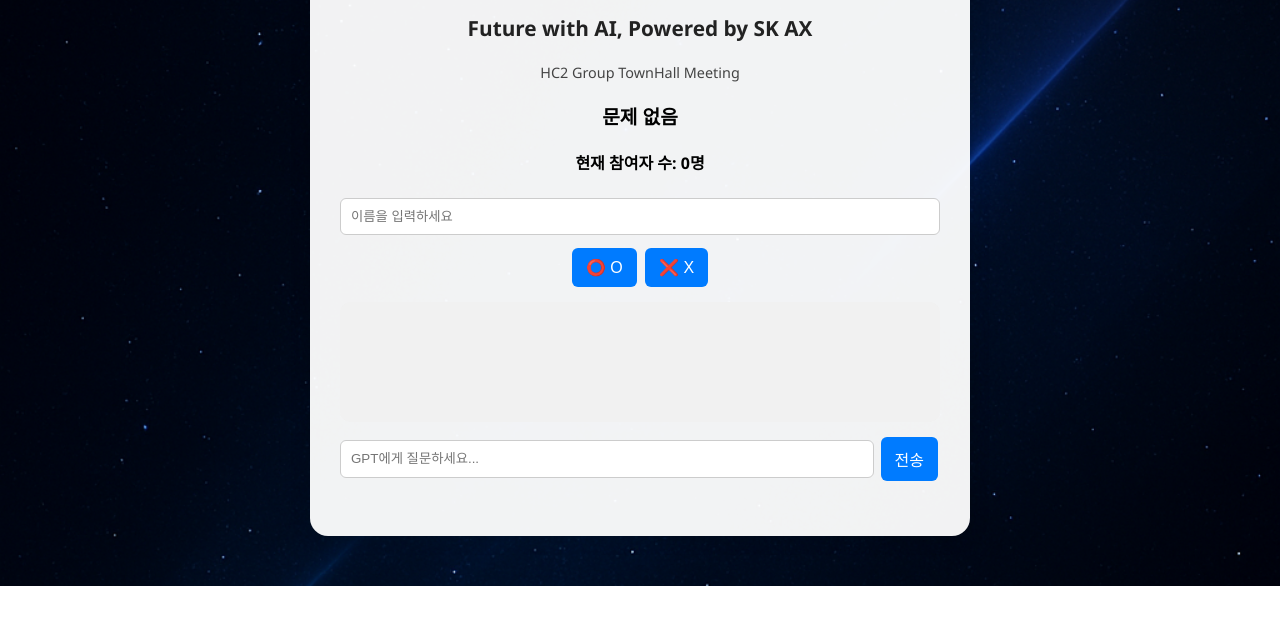
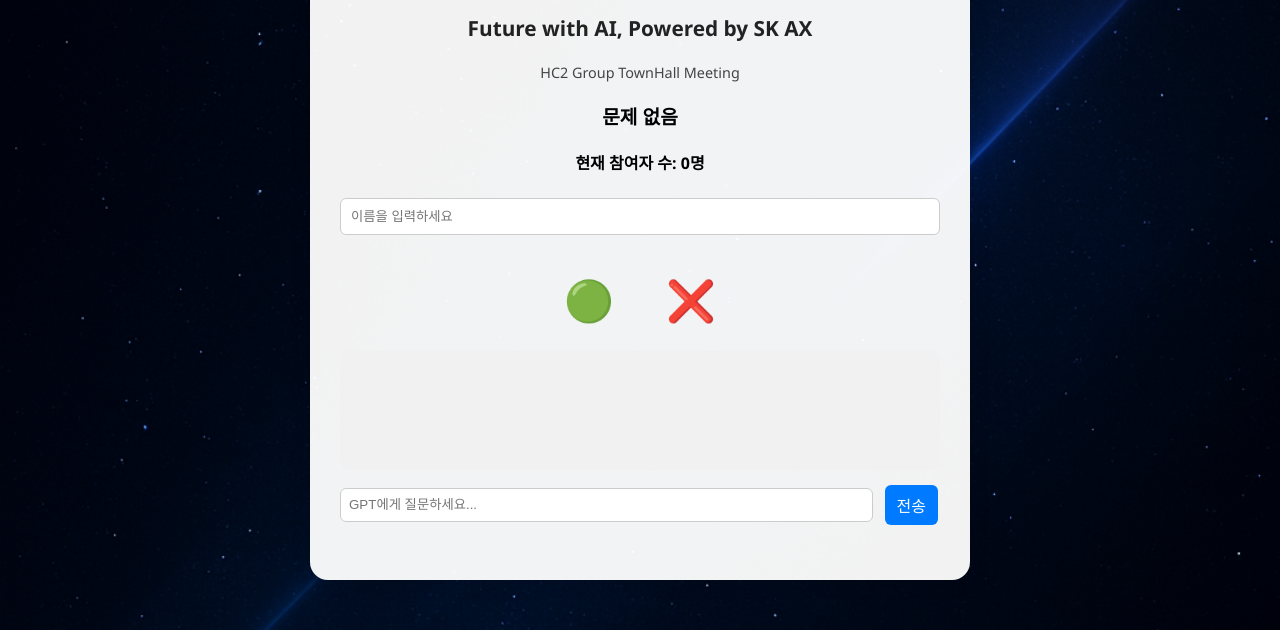
Before and after one commit to Kozes/testox, a website: page public/index.html in a window 1280 px wide. Shown: the part 245-875 px from the top of the page. Before the commit the page ends 831 px from the top, so only its background shows below. Drawn offline with nearby package versions, Linux system fonts and the light colour scheme; no server answers.

Commit message:
디자인 고도화

```diff
--- a/public/index.html
+++ b/public/index.html
@@ -22,18 +22,22 @@
     <input type="text" id="username" placeholder="이름을 입력하세요" />
 
     <!-- OX 버튼 -->
-    <div>
-      <button onclick="submitAnswer('O')">⭕ O</button>
-      <button onclick="submitAnswer('X')">❌ X</button>
+    <div style="display: flex; gap: 20px; justify-content: center; margin-top: 20px;">
+    <button onclick="submitAnswer('O')" style="font-size: 2.5rem; background: none; border: none; cursor: pointer;" title="O 선택">
+     🟢
+    </button>
+    <button onclick="submitAnswer('X')" style="font-size: 2.5rem; background: none; border: none; cursor: pointer;" title="X 선택">
+     ❌
+    </button>
     </div>
 
     <!-- GPT 응답 표시 -->
     <div id="chat-box" class="chat-box"></div>
 
     <!-- GPT 질문 입력 -->
-    <div class="chat-input-area">
-      <input type="text" id="chat-input" placeholder="GPT에게 질문하세요..." />
-      <button onclick="sendMessage()">전송</button>
+    <div class="chat-input-area" style="display: flex; gap: 10px; margin-top: 10px;">
+    <input type="text" id="chat-input" placeholder="GPT에게 질문하세요..." style="flex: 1; padding: 8px;" />
+    <button onclick="sendMessage()" style="padding: 8px 12px;">전송</button>
     </div>
 
     <!-- 생존자 박스 -->
```
